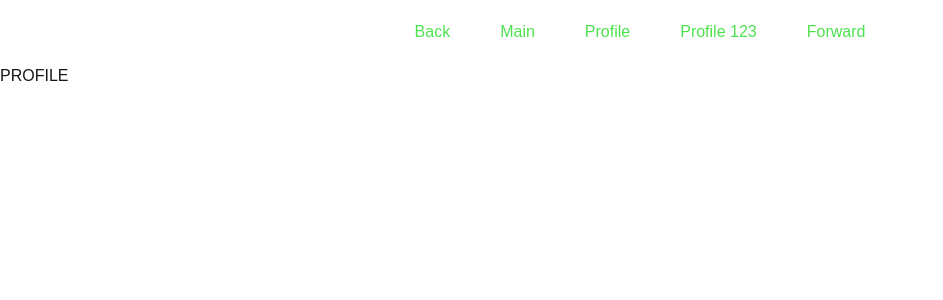
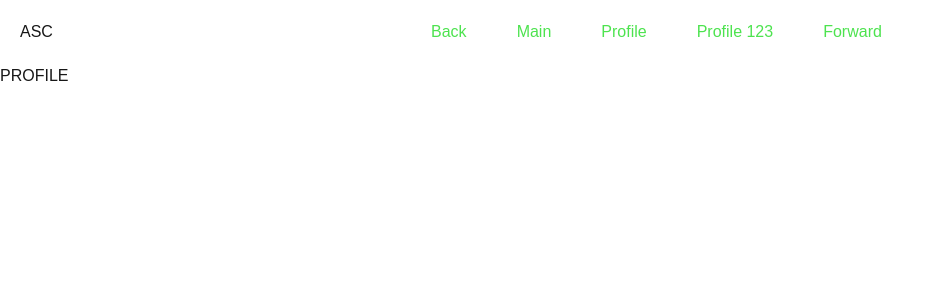
Before and after one commit to Ilja-Prihach/Next-beginn, a Next.js app: page /profile in a window 1280 px wide. Shown: the top 300 px of the page, without its empty margins (0-943 px from the left). Built offline with nearby package versions, Linux system fonts and the light colour scheme.

Commit message:
query params with useRouter, usePathname and useSearchParams

```diff
--- a/src/widgets/header.tsx
+++ b/src/widgets/header.tsx
@@ -1,16 +1,34 @@
 "use client"
 
 import styles from "./header.module.css"
-import {useRouter} from "next/navigation";
+import {usePathname, useRouter, useSearchParams} from "next/navigation";
+import {useCallback} from "react";
 
 
 export const Header = () => {
 
     const router = useRouter();
+    const searchParams = useSearchParams();
+    const pathname = usePathname();
 
+    const createQueryString =  useCallback(
+        (name: string, value: string) => {
+            const params = new URLSearchParams(searchParams.toString())
+            params.set(name, value);
+            return params.toString()
+        },
+        [searchParams]
+    )
 
     return (
         <nav className={styles.navigation}>
+            <button
+                onClick={()=>{
+                    router.push(pathname + '?' + createQueryString('title', 'book'));
+                }}
+            >
+                ASC
+            </button>
             <ul>
                 <li><button  onClick={() => router.back()} className={styles.link}>Back</button></li>
                 <li><button  onClick={() => router.push("/hello")} className={styles.link}>Main</button></li>
```
